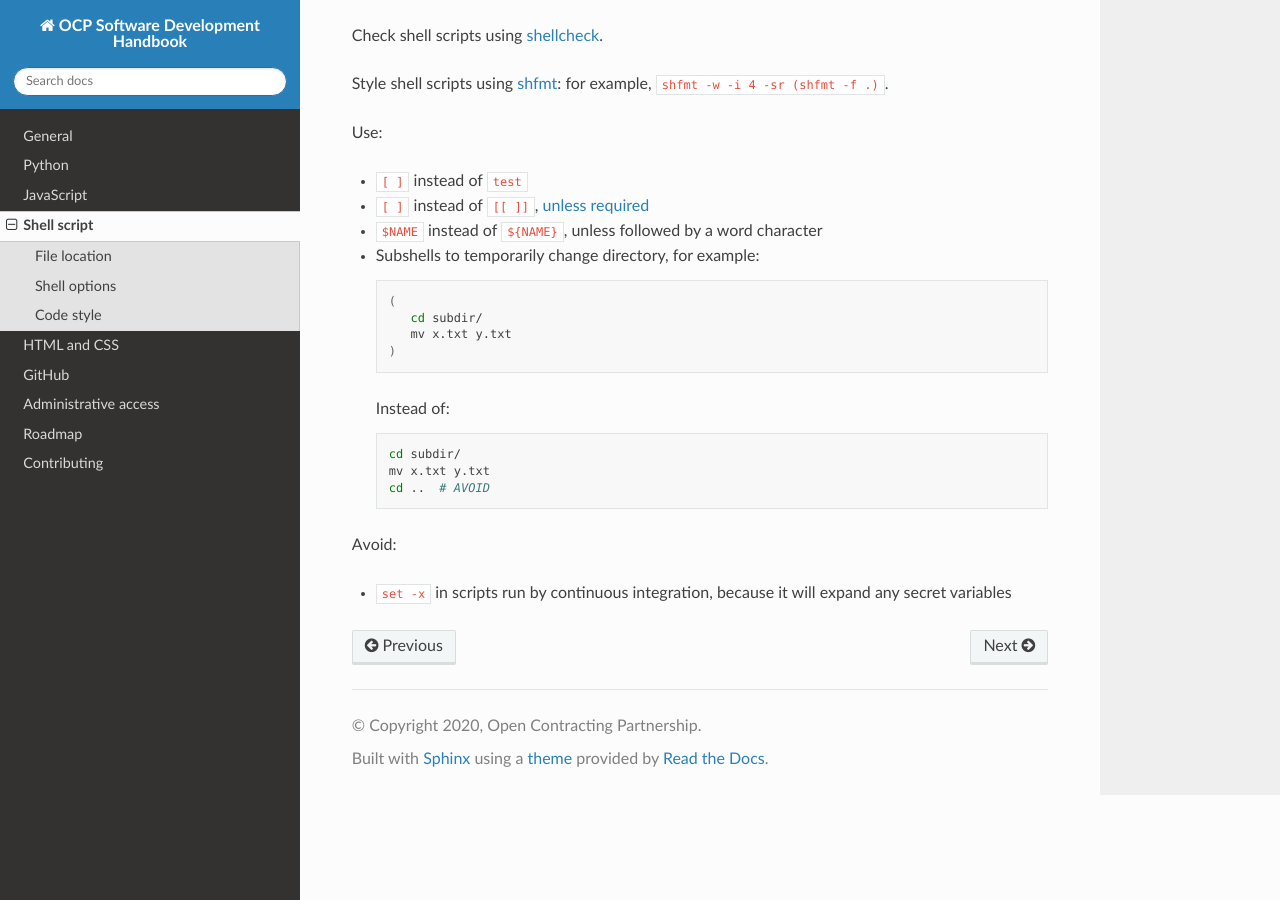
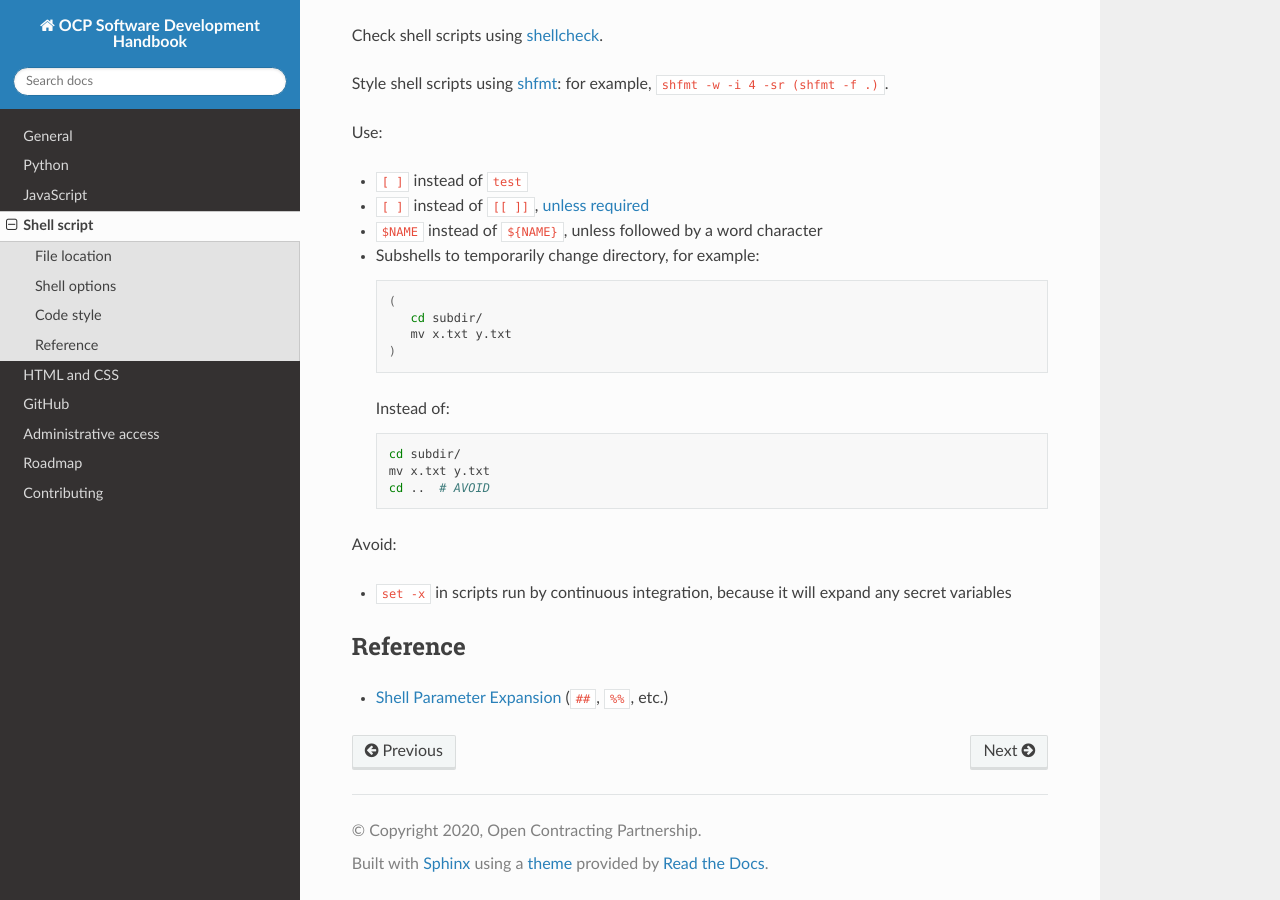
Before and after one commit to open-contracting/software-development-handbook, a Sphinx documentation site: the page built from docs/shell/index.rst, in a window 1280 px wide and 900 px high, scrolled down 619 px. Built offline with Sphinx 7.4.7 and the Read the Docs theme 2.0.0, drawn with Linux system fonts in a browser that asks for light colours.

Commit message:
shell: Add reference to parameter expansion

```diff
--- a/docs/shell/index.rst
+++ b/docs/shell/index.rst
@@ -49,3 +49,8 @@ Use:
 Avoid:
 
 -  ``set -x`` in scripts run by continuous integration, because it will expand any secret variables
+
+Reference
+---------
+
+-  `Shell Parameter Expansion <https://www.gnu.org/software/bash/manual/html_node/Shell-Parameter-Expansion.html>`__ (``##``, ``%%``, etc.)
```
